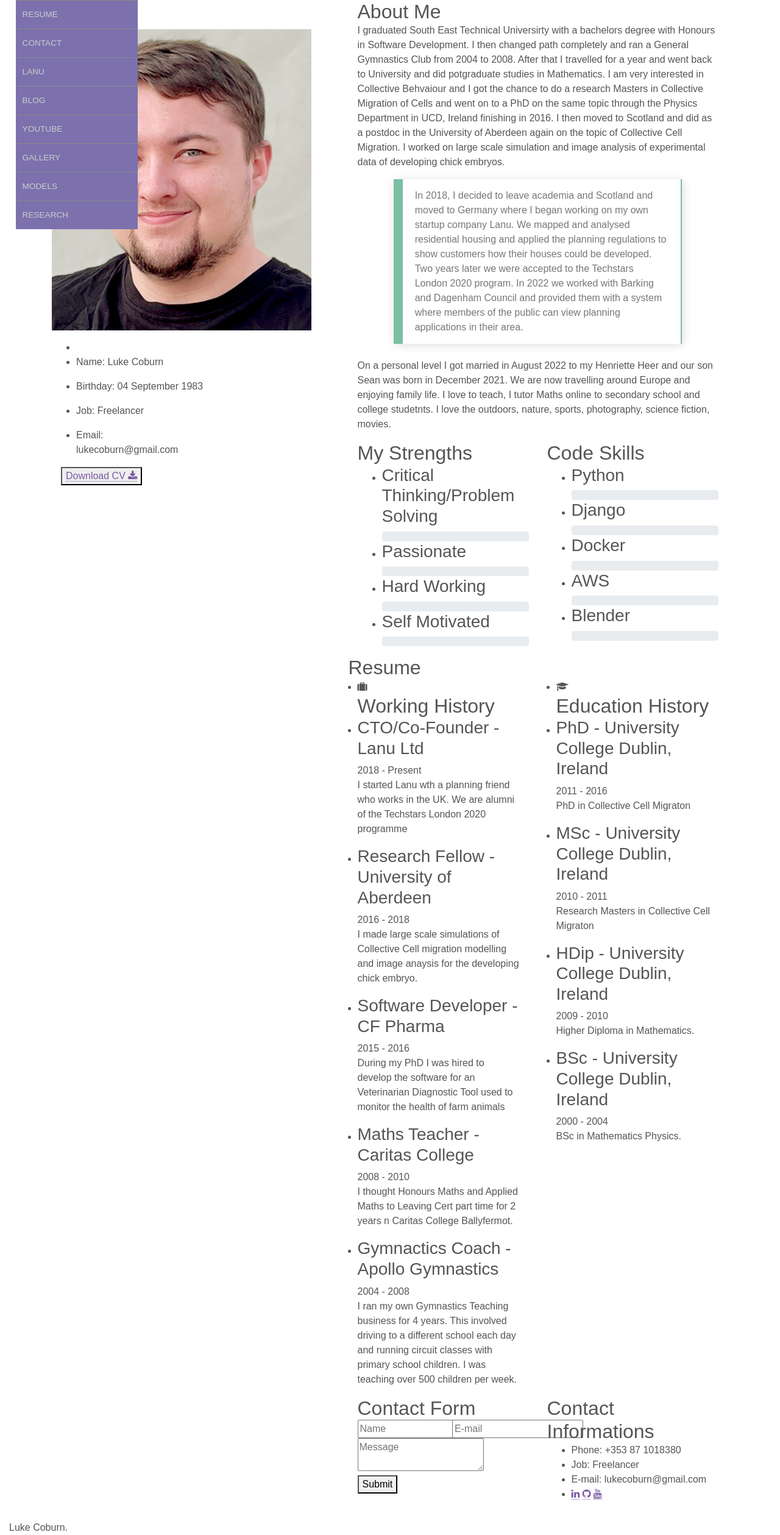
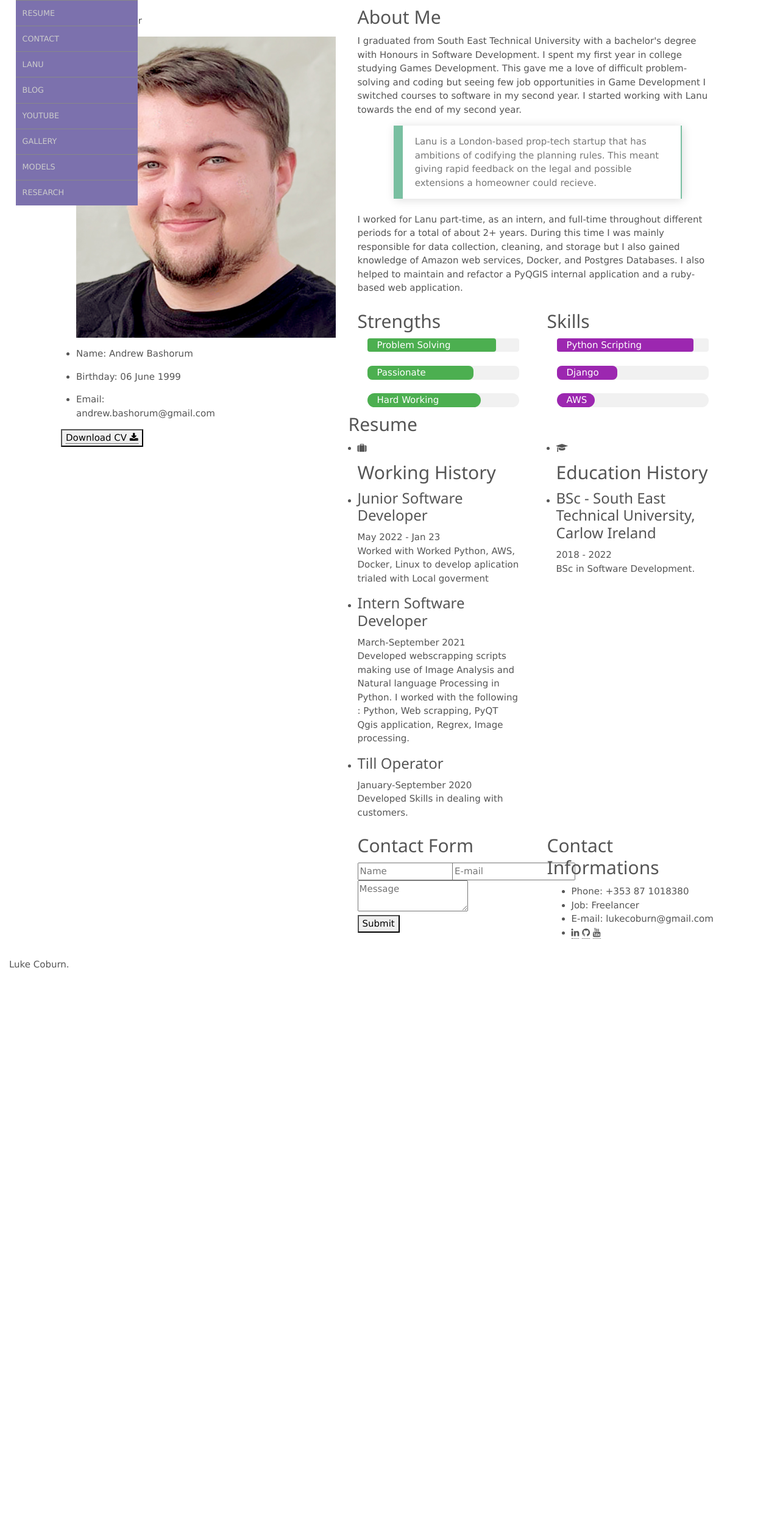
Before and after one commit to AndrewHBashorum/personalPage, a Django app: page / in a window 1280 px wide. Shown: the whole page at 61% size. After the commit the page ends 1588 px from the top, so only its background shows below. Run offline with Django 3.2, Linux system fonts and the light colour scheme; some libraries are stand-ins or nearby versions; some web fonts are replaced.

Commit message:
added some text

```diff
--- a/templates/base.html
+++ b/templates/base.html
@@ -6,7 +6,7 @@
 
 <!-- Simple Page Needs
 ================================================== -->
-<title>Luke Coburn</title>
+<title>Andrew Bashorum</title>
 <meta charset="UTF-8"/>
 <meta name="description" content="Mat - Resume & vCard HTML Template"/>
 <meta name="keywords" content="personal, vcard, portfolio"/>
@@ -21,6 +21,7 @@
 <link rel="stylesheet" href="{% static 'css/bootstrap.css' %}"/>
 <link rel="stylesheet" href="{% static 'css/pastel.css' %}"/>
 <link rel="stylesheet" href="{% static 'css/reset.css' %}"/>
+<link rel="stylesheet" href="https://www.w3schools.com/w3css/4/w3.css">
 <link rel="stylesheet" href="{% static 'cubeportfolio/css/cubeportfolio.min.css' %}"/>
 <link rel="stylesheet" href="{% static 'css/owl.theme.css' %}"/>
 <link rel="stylesheet" href="{% static 'css/owl.carousel.css' %}"/>
--- a/templates/pages/home.html
+++ b/templates/pages/home.html
@@ -16,11 +16,9 @@
             <img src="{% static 'images/AndrewHeadshot.jpg' %}" alt="" />
         </figure>
         <ul class="profile-information">
-            <li></li>
-            <li><p><span>Name:</span> Luke Coburn</p></li>
-            <li><p><span>Birthday:</span> 04 September 1983</p></li>
-            <li><p><span>Job:</span> Freelancer</p></li>
-            <li><p><span>Email:</span> lukecoburn@gmail.com</p></li>
+            <li><p><span>Name:</span> Andrew Bashorum</p></li>
+            <li><p><span>Birthday:</span> 06 June 1999</p></li>
+            <li><p><span>Email:</span> andrew.bashorum@gmail.com</p></li>
         </ul>
         <div class="col-md-12">
             <button class="site-btn icon"> <a href="" download="https://lukecoburn.s3.eu-west-2.amazonaws.com/personal/Luke_Coburn_CV.pdf">Download CV <i class="fa fa-download" aria-hidden="true"></i> </a> </button>
@@ -47,79 +45,50 @@
                 <div class="row">
                     <section class="about-me line col-md-12 padding_30 padbot_45">
                     <div class="section-title"> <span></span><h2>About Me</h2></div>
-                    <p class="top_30">I graduated South East Technical Universirty with a bachelors degree with Honours in Software Development. I then changed path completely and ran a General Gymnastics Club from 2004 to 2008. After that I travelled for a year and went back to University and did potgraduate studies in Mathematics. I am very interested in Collective Behvaiour and I got the chance to do a research Masters in Collective Migration of Cells and went on to a PhD on the same topic through the Physics Department in UCD, Ireland finishing in 2016. I then moved to Scotland and did as a postdoc in the University of Aberdeen again on the topic of Collective Cell Migration. I worked on large scale simulation and image analysis of experimental data of developing chick embryos.
+                    <p class="top_30">I graduated from South East Technical University with a bachelor's degree with Honours in Software Development. I spent my first year in college studying Games Development. This gave me a love of difficult problem-solving and coding but seeing few job opportunities in Game Development I switched courses to software in my second year. I started working with Lanu towards the end of my second year.
                         <br/>
-                        <blockquote> In 2018, I decided to leave academia and Scotland and moved to Germany where I began working on my own startup company Lanu. We mapped and analysed residential housing and applied the planning regulations to show customers how their houses could be developed. Two years later we were accepted to the Techstars London 2020 program. In 2022 we worked with Barking and Dagenham Council and provided them with a system where members of the public can view planning applications in their area.
+                        <blockquote>Lanu is a London-based prop-tech startup that has ambitions of codifying the planning rules.
+                            This meant giving rapid feedback on the legal and possible extensions a homeowner could recieve.
                         </blockquote>
-                        <br/> On a personal level I got married in August 2022 to my Henriette Heer and our son Sean was born in December 2021. We are now travelling around Europe and enjoying family life. I love to teach, I tutor Maths online to secondary school and college studetnts. I love the outdoors, nature, sports, photography, science fiction, movies.
+                        <br/> I worked for Lanu part-time, as an intern, and full-time throughout different periods for a total of about 2+ years.
+                        During this time I was mainly responsible for data collection, cleaning, and storage but I also gained knowledge of Amazon web services, Docker, and Postgres Databases.
+                        I also helped to maintain and refactor a PyQGIS internal application and a ruby-based web application.
                     </p>
                     </section>
                 </div>
                 <!-- Skills Section -->
                 <div class="row">
                     <section class="design-skills col-md-6 padding_60 padbot_50">
-                        <div class="section-title bottom_45"><span></span><h2>My Strengths</h2></div>
-                        <ul class="skill-list">
-                            <li>
-                                <h3>Critical Thinking/Problem Solving</h3>
-                                <div class="progress">
-                                    <div class="percentage" style="width:80%;"></div>
-                                </div>
-                            </li>
-                            <li>
-                                <h3>Passionate</h3>
-                                <div class="progress">
-                                    <div class="percentage" style="width:90%;"></div>
-                                </div>
-                            </li>
-                            <li>
-                                <h3>Hard Working</h3>
-                                <div class="progress">
-                                    <div class="percentage" style="width:80%;"></div>
-                                </div>
-                            </li>
-                            <li>
-                                <h3>Self Motivated</h3>
-                                <div class="progress">
-                                    <div class="percentage" style="width:80%;"></div>
-                                </div>
-                            </li>
-                        </ul>
+                        <div class="section-title bottom_45"><span></span><h2>Strengths</h2></div>
+
+                        <div class="w3-container">
+                            <div class="w3-light-grey w3-round">
+                            <div class="w3-container w3-green w3-round" style="width:85%"> Problem Solving</div>
+                            </div><br>
+
+                            <div class="w3-light-grey w3-round-large">
+                            <div class="w3-container w3-green w3-round-large" style="width:70%"> Passionate </div>
+                            </div><br>
+
+                            <div class="w3-light-grey w3-round-xlarge">
+                            <div class="w3-container w3-green w3-round-xlarge" style="width:75%"> Hard Working</div>
+                            </div>
+                        </div>
                     </section>
                     <section class="code-skills col-md-6 padding_60">
-                        <div class="section-title bottom_45"><span></span><h2>Code Skills</h2></div>
-                        <ul class="skill-list">
-                            <li>
-                                <h3>Python</h3>
-                                <div class="progress">
-                                    <div class="percentage" style="width:90%;"></div>
-                                </div>
-                            </li>
-                            <li>
-                                <h3>Django</h3>
-                                <div class="progress">
-                                    <div class="percentage" style="width:80%;"></div>
-                                </div>
-                            </li>
-                            <li>
-                                <h3>Docker</h3>
-                                <div class="progress">
-                                    <div class="percentage" style="width:60%;"></div>
-                                </div>
-                            </li>
-                            <li>
-                                <h3>AWS</h3>
-                                <div class="progress">
-                                    <div class="percentage" style="width:50%;"></div>
-                                </div>
-                            </li>
-                            <li>
-                                <h3>Blender</h3>
-                                <div class="progress">
-                                    <div class="percentage" style="width:50%;"></div>
-                                </div>
-                            </li>
-                        </ul>
+                        <div class="section-title bottom_45"><span></span><h2>Skills</h2></div>
+                        <div class="w3-container">
+                            <div class="w3-light-grey w3-round">
+                            <div class="w3-container w3-purple w3-round" style="width:90%"> Python Scripting</div>
+                            </div><br>
+
+                            <div class="w3-light-grey w3-round-large">
+                            <div class="w3-container w3-purple w3-round-large" style="width:40%"> Django </div>
+                            </div><br>
+
+                            <div class="w3-light-grey w3-round-xlarge">
+                            <div class="w3-container w3-purple w3-round-xlarge" style="width:25%"> AWS</div>
+                            </div>
                     </section>
                 </div>
             </div>
@@ -137,30 +106,21 @@
                                 <ul class="timeline col-md-12 top_30">
                                     <li><i class="fa fa-suitcase" aria-hidden="true"></i><h2 class="timeline-title">Working History</h2></li>
                                     <!-- a work -->
-                                    <li><h3 class="line-title">CTO/Co-Founder - Lanu Ltd</h3>
-                                        <span>2018 - Present</span>
-                                        <p class="little-text">I started Lanu wth a planning friend who works in the UK. We are alumni of the Techstars London 2020 programme</p>
+                                    <li><h3 class="line-title">Junior Software Developer</h3>
+                                        <span>May 2022 - Jan 23</span>
+                                        <p class="little-text">Worked with Worked Python, AWS, Docker, Linux to develop aplication trialed with Local goverment </p>
                                     </li>
                                    <!-- a work -->
-                                    <li><h3 class="line-title">Research Fellow - University of Aberdeen</h3>
-                                        <span>2016 - 2018</span>
-                                        <p class="little-text">I made large scale simulations of Collective Cell migration modelling and image anaysis for the developing chick embryo.</p>
+                                    <li><h3 class="line-title">Intern Software Developer</h3>
+                                        <span>March-September 2021</span>
+                                        <p class="little-text">Developed webscrapping scripts making use of Image Analysis and Natural language Processing in Python.
+                                            I worked with the following : Python, Web scrapping, PyQT Qgis application, Regrex, Image processing.</p>
                                     </li>
                                    <!-- a work -->
-                                    <li><h3 class="line-title">Software Developer - CF Pharma</h3>
-                                        <span>2015 - 2016</span>
-                                        <p class="little-text">During my PhD I was hired to develop the software for an Veterinarian Diagnostic Tool used to monitor the health of farm animals</p>
+                                    <li><h3 class="line-title">Till Operator</h3>
+                                        <span>January-September 2020</span>
+                                        <p class="little-text"> Developed Skills in dealing with customers.</p>
                                     </li>
-                                    <!-- a work -->
-                                     <li><h3 class="line-title">Maths Teacher - Caritas College</h3>
-                                         <span>2008 - 2010</span>
-                                         <p class="little-text"> I thought Honours Maths and Applied Maths to Leaving Cert part time for 2 years n Caritas College Ballyfermot.</p>
-                                     </li>
-                                     <!-- a work -->
-                                      <li><h3 class="line-title">Gymnactics Coach - Apollo Gymnastics</h3>
-                                          <span>2004 - 2008</span>
-                                          <p class="little-text"> I ran my own Gymnastics Teaching business for 4 years. This involved driving to a different school each day and running circuit classes with primary school children. I was teaching over 500 children per week.</p>
-                                      </li>
                                 </ul>
                             </div>
                             <!-- Education History -->
@@ -168,24 +128,9 @@
                                 <ul class="timeline col-md-12 top_30">
                                     <li><i class="fa fa-graduation-cap" aria-hidden="true"></i><h2 class="timeline-title">Education History</h2></li>
                                     <!-- a work -->
-                                    <li><h3 class="line-title">PhD - University College Dublin, Ireland</h3>
-                                        <span>2011 - 2016</span>
-                                        <p class="little-text">PhD in Collective Cell Migraton</p>
-                                    </li>
-                                   <!-- a work -->
-                                    <li><h3 class="line-title">MSc - University College Dublin, Ireland</h3>
-                                        <span>2010 - 2011</span>
-                                        <p class="little-text">Research Masters in Collective Cell Migraton</p>
-                                    </li>
-                                   <!-- a work -->
-                                    <li><h3 class="line-title">HDip - University College Dublin, Ireland</h3>
-                                        <span>2009 - 2010</span>
-                                        <p class="little-text">Higher Diploma in Mathematics.</p>
-                                    </li>
-                                    <!-- a work -->
-                                     <li><h3 class="line-title">BSc - University College Dublin, Ireland</h3>
-                                         <span>2000 - 2004</span>
-                                         <p class="little-text">BSc in Mathematics Physics.</p>
+                                     <li><h3 class="line-title">BSc - South East Technical University, Carlow Ireland</h3>
+                                         <span>2018 - 2022</span>
+                                         <p class="little-text">BSc in Software Development.</p>
                                      </li>
                                 </ul>
                             </div>
```
